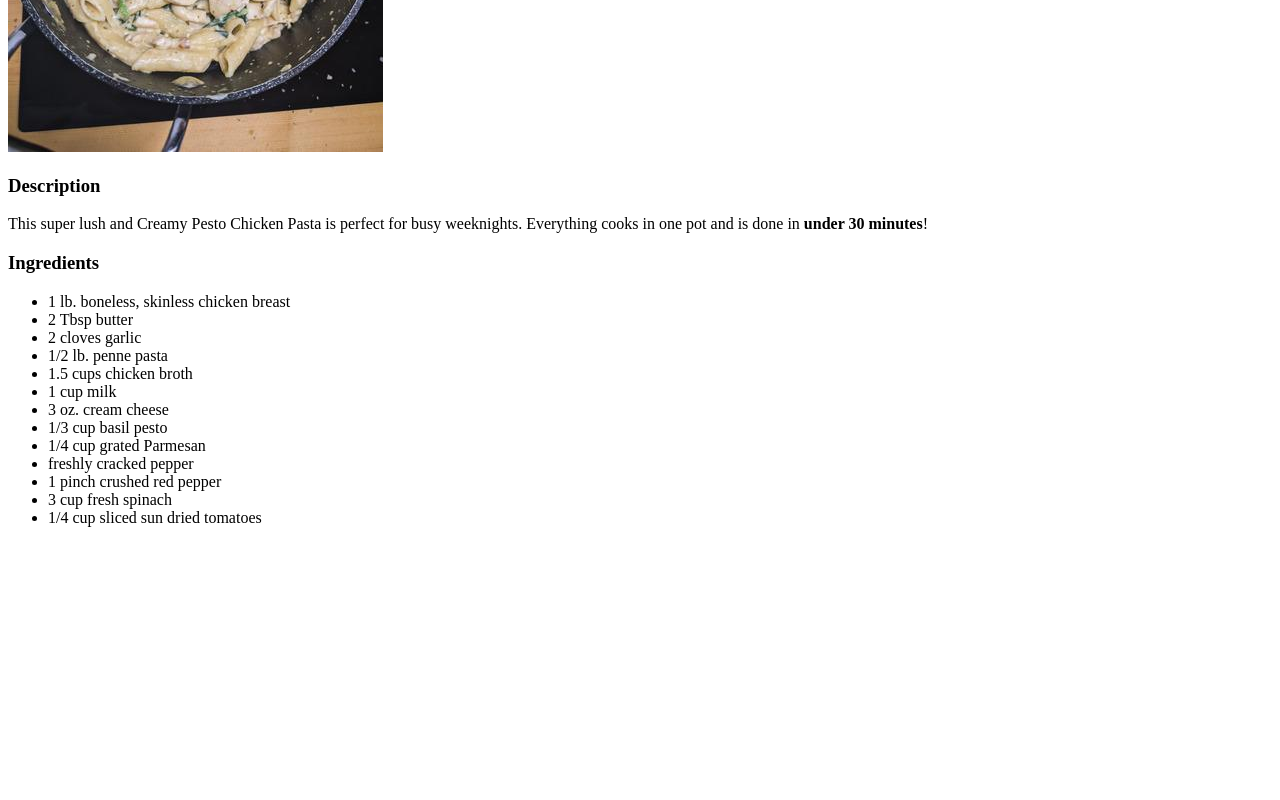
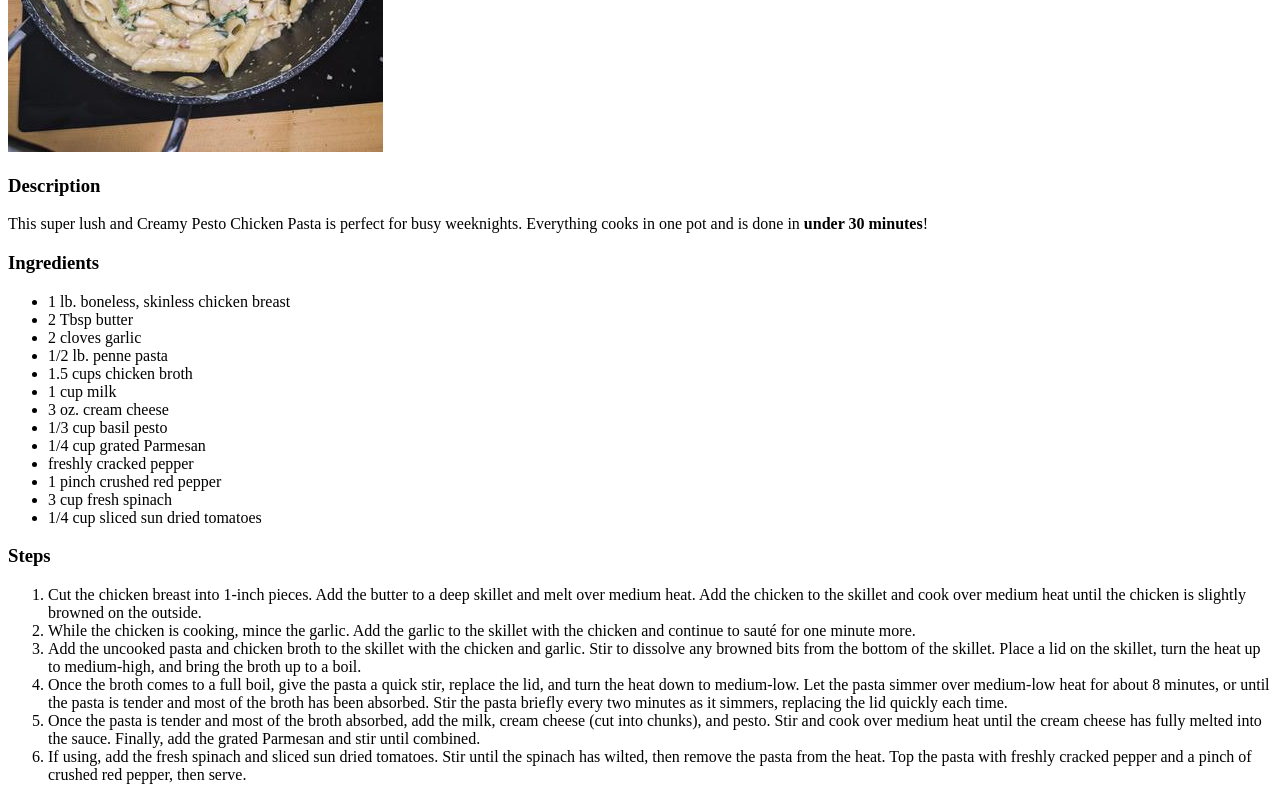
Before and after one commit to mafrib/odin-recipes, a plain HTML site: page recipes/pesto-chicken-pasta.html in a window 1280 px wide. Shown: the part 428-1228 px from the top of the page. Before the commit the page ends 971 px from the top, so only its background shows below. Drawn offline with Linux system fonts and the light colour scheme.

Commit message:
Add steps list

```diff
--- a/recipes/pesto-chicken-pasta.html
+++ b/recipes/pesto-chicken-pasta.html
@@ -27,5 +27,14 @@
     <li>3 cup fresh spinach</li>
     <li>1/4 cup sliced sun dried tomatoes</li>
   </ul>
+  <h3>Steps</h3>
+  <ol>
+    <li>Cut the chicken breast into 1-inch pieces. Add the butter to a deep skillet and melt over medium heat. Add the chicken to the skillet and cook over medium heat until the chicken is slightly browned on the outside.</li>
+    <li>While the chicken is cooking, mince the garlic. Add the garlic to the skillet with the chicken and continue to sauté for one minute more.</li>
+    <li>Add the uncooked pasta and chicken broth to the skillet with the chicken and garlic. Stir to dissolve any browned bits from the bottom of the skillet. Place a lid on the skillet, turn the heat up to medium-high, and bring the broth up to a boil.</li>
+    <li>Once the broth comes to a full boil, give the pasta a quick stir, replace the lid, and turn the heat down to medium-low. Let the pasta simmer over medium-low heat for about 8 minutes, or until the pasta is tender and most of the broth has been absorbed. Stir the pasta briefly every two minutes as it simmers, replacing the lid quickly each time.</li>
+    <li>Once the pasta is tender and most of the broth absorbed, add the milk, cream cheese (cut into chunks), and pesto. Stir and cook over medium heat until the cream cheese has fully melted into the sauce. Finally, add the grated Parmesan and stir until combined.</li>
+    <li>If using, add the fresh spinach and sliced sun dried tomatoes. Stir until the spinach has wilted, then remove the pasta from the heat. Top the pasta with freshly cracked pepper and a pinch of crushed red pepper, then serve.</li>
+  </ol>
 </body>
 </html>
```
